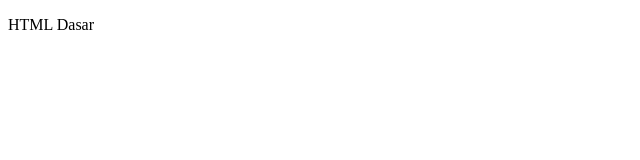
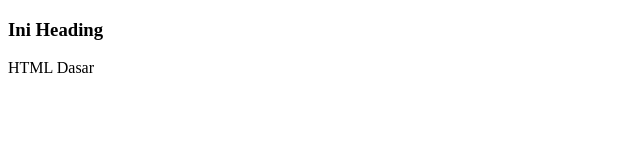
Before and after one commit to mfalim/23_MochFattahulAlim, a plain HTML site: page index.html in a window 1280 px wide. Shown: the whole page, without its empty margins (0-640 px from the left). Drawn offline with Linux system fonts and the light colour scheme.

Commit message:
Menambahkan heading ke index.html - Moch Fattahul Alim

```diff
--- a/index.html
+++ b/index.html
@@ -6,6 +6,7 @@
     <title>Indeks</title>
 </head>
 <body>
+    <h3>Ini Heading</h3>
     <p>HTML Dasar</p>
 </body>
 </html>
```
